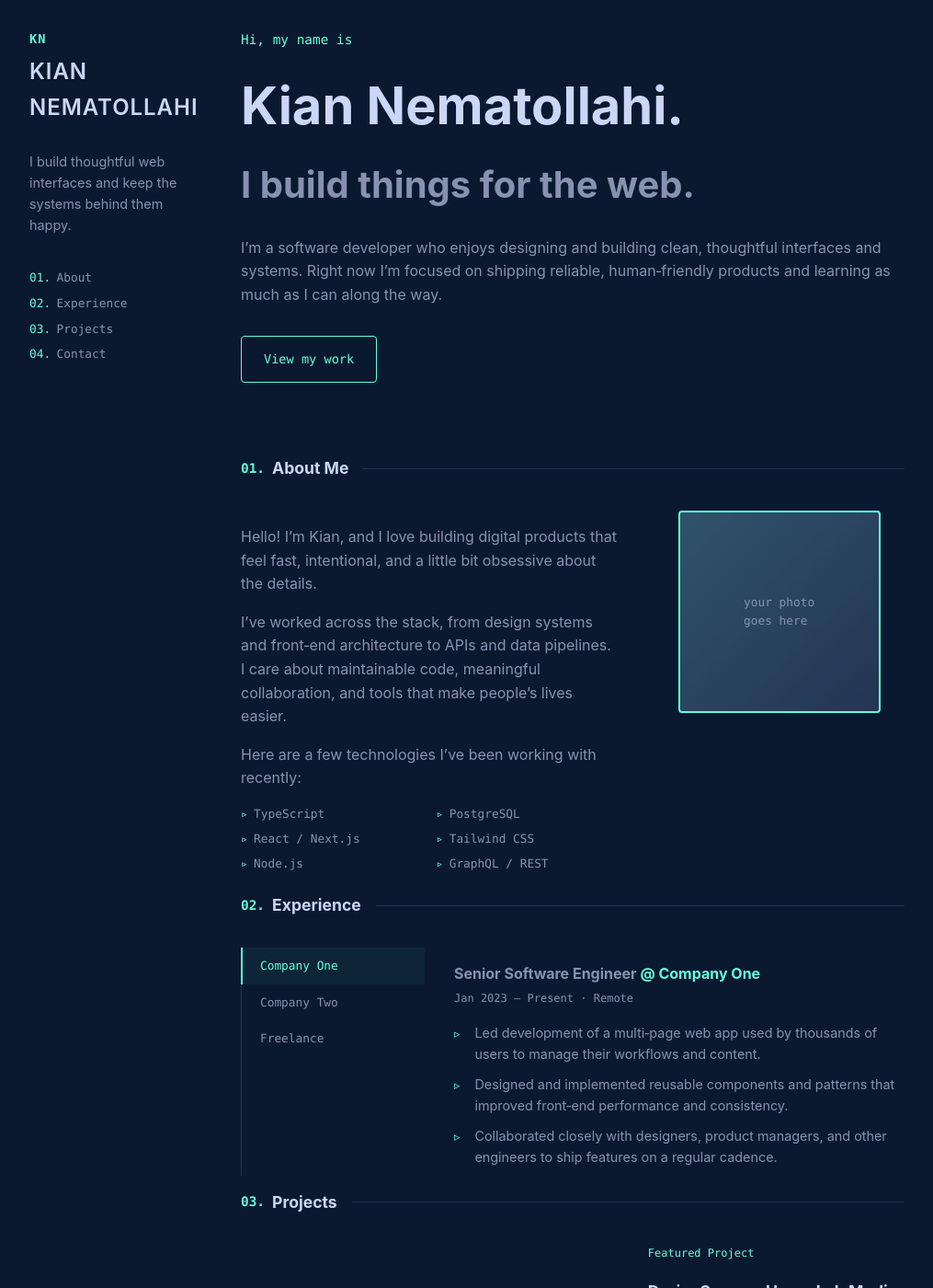
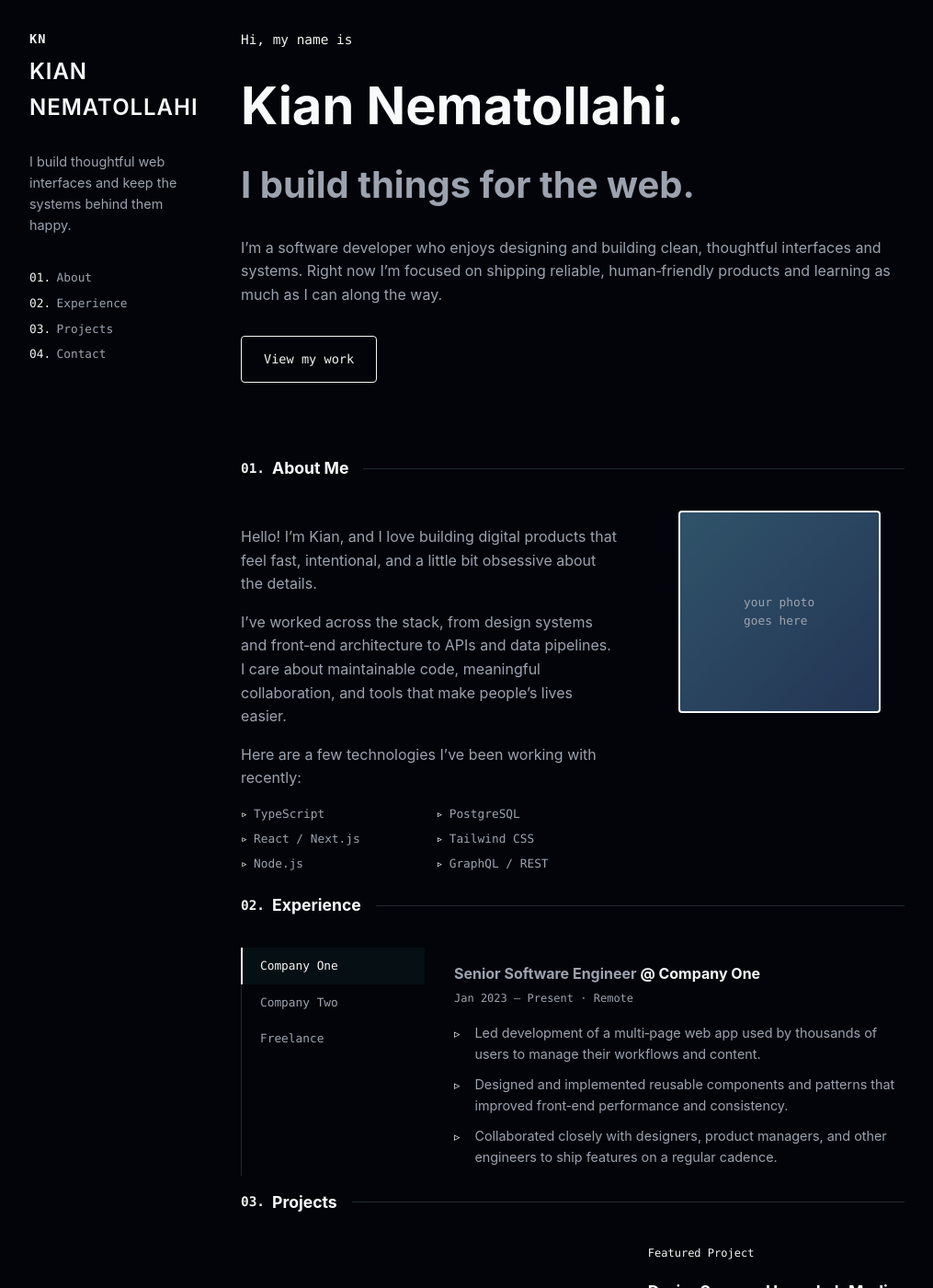
Before and after one commit to nemat777/nemat777.github.io, a Jekyll site: the page testing.html, which Jekyll copies as it is, in a window 1280 px wide and 1400 px high. Shown: the whole window at 92% size, without its empty margins (132-1147 px from the left). Built offline with Jekyll 4.4.1, drawn with Linux system fonts in a browser that asks for light colours.

Commit message:
Update testing.html

```diff
--- a/testing.html
+++ b/testing.html
@@ -7,12 +7,13 @@
   <meta name="viewport" content="width=device-width, initial-scale=1" />
   <style>
 :root {
-      --bg: #0a192f;
-      --bg-alt: #112240;
-      --accent: #64ffda;
-      --text: #ccd6f6;
-      --muted: #8892b0;
-      --border: #233554;
+  --bg: #02040a;        /* main background: near‑black */
+  --bg-alt: #050810;    /* slightly lighter for cards/sections */
+  --accent: #f5f5f5;    /* white-ish accent */
+  --text: #f9fafb;      /* primary text: white */
+  --muted: #9ca3af;     /* muted grey text */
+  --border: #1f2933;    /* subtle dark border */
+
   --mono: "SF Mono", Menlo, Monaco, Consolas, "Liberation Mono", "Courier New", monospace;
   --sans: -apple-system, BlinkMacSystemFont, "Segoe UI", Roboto, Oxygen, Ubuntu, Cantarell,
     "Open Sans", "Helvetica Neue", sans-serif;
@@ -469,17 +470,13 @@
       white-space: nowrap;
     }
 
-    .media-status-chip--degraded {
-      border-color: #f59e0b;
-      color: #fbbf24;
-      background-color: rgba(245, 158, 11, 0.08);
+.media-status-chip--degraded,
+.media-status-chip--healthy {
+  border-color: #4b5563;
+  color: #e5e7eb;
+  background-color: rgba(15, 23, 42, 0.8);
 }
 
-    .media-status-chip--healthy {
-      border-color: #22c55e;
-      color: #4ade80;
-      background-color: rgba(34, 197, 94, 0.08);
-    }
 
     .media-status-grid {
       display: grid;
@@ -766,9 +763,9 @@
       transform: translate(-50%, -50%);
        background: radial-gradient(
     circle,
-        rgba(100, 255, 218, 0.06) 0%,
-        rgba(100, 255, 218, 0.03) 30%,
-        rgba(100, 255, 218, 0.0) 70%
+    rgba(255, 255, 255, 0.08) 0%,
+    rgba(255, 255, 255, 0.03) 30%,
+    rgba(255, 255, 255, 0.0) 70%
   );
       mix-blend-mode: screen;
       opacity: 0;
```
Lines whose indentation alone changed are shown as unchanged.
